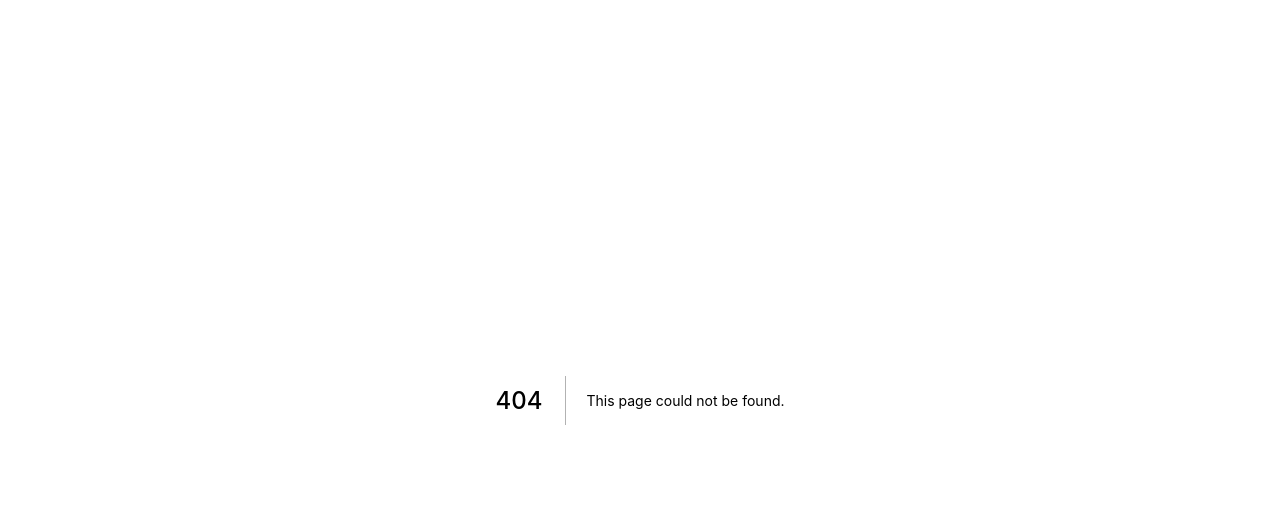
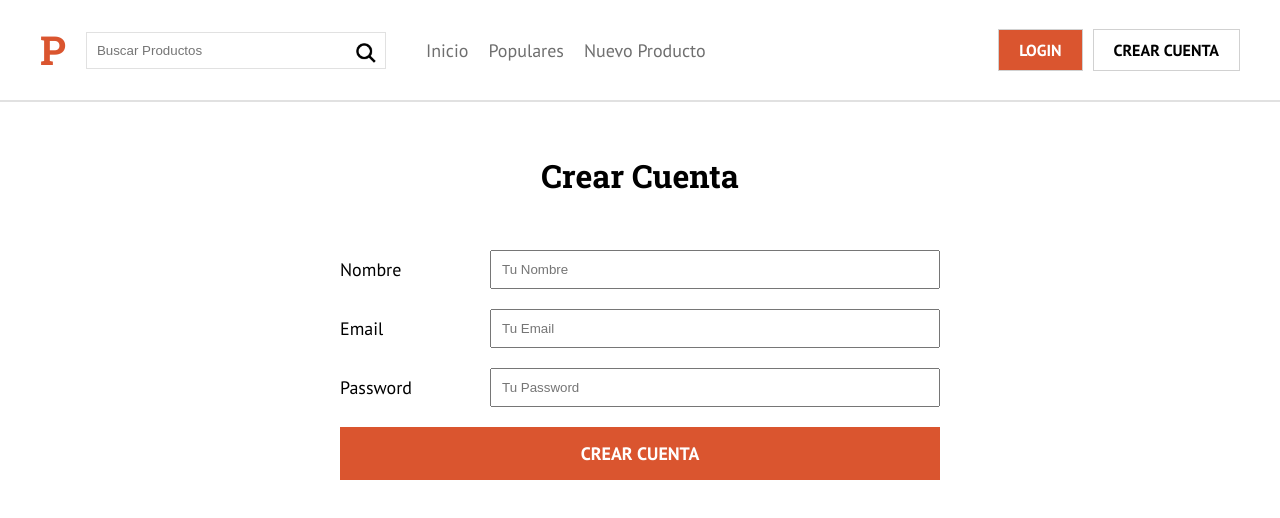
Before and after one commit to ollie87/producthuntnext, a Next.js app: page /crear-cuenta in a window 1280 px wide. Before the commit this address had no page. Shown: the top 518 px of the page. Built offline with nearby package versions, Linux system fonts and the light colour scheme.

Commit message:
feat: layout & pages created

```diff
--- a/components/layout/Header.js
+++ b/components/layout/Header.js
@@ -24,7 +24,7 @@ const Logo = styled.p`
     margin-right: 2rem;
 `
 const Header = () => {
-    const user = true
+    const user = false
     return (
         <header
             css={css`
@@ -62,10 +62,10 @@ const Header = () => {
                         </>
                     ) : (
                         <>
-                            <Link href="/" passHref>
+                            <Link href="/login" passHref>
                             <Boton bgColor="true">Login</Boton>
                             </Link>
-                            <Link href="/" passHref>
+                            <Link href="/crear-cuenta" passHref>
                                 <Boton>Crear Cuenta</Boton>
                             </Link>
                         </>
--- a/components/layout/Navegacion.js
+++ b/components/layout/Navegacion.js
@@ -20,8 +20,8 @@ const Navegacion = ()=> {
     return (
         <Nav>
             <Link href="/">Inicio</Link>
-            <Link href="/">Populares</Link>
-            <Link href="/">Nuevo Producto</Link>
+            <Link href="/populares">Populares</Link>
+            <Link href="/nuevo-producto">Nuevo Producto</Link>
         </Nav>
     )
 }
--- /dev/null
+++ b/components/ui/Forumulario.js
@@ -0,0 +1,39 @@
+import styled from '@emotion/styled'
+
+export const Formulario = styled.form`
+    max-width: 600px;
+    width: 95%;
+    margin: 5rem auto 0 auto;
+`
+export const Campo = styled.div`
+    margin-bottom: 2rem;
+    display: flex;
+    align-items: center;
+
+    label {
+        flex: 0 0 150px;
+        font-size: 1.8rem;
+    }
+
+    input {
+        flex: 1;
+        padding: 1rem;
+    }
+`
+
+export const InputSubmit = styled.input`
+    background-color: var(--naranja);
+    width: 100%;
+    padding: 1.5rem;
+    text-align: center;
+    color: #FFF;
+    font-size: 1.8rem;
+    text-transform: uppercase;
+    border: none;
+    font-family: 'PT Sans', sans-serif;
+    font-weight: 700;
+
+    &:hover {
+        cursor: pointer;
+    }
+`
--- /dev/null
+++ b/pages/crear-cuenta.js
@@ -0,0 +1,31 @@
+import React from 'react';
+import Layout from "../components/layout/Layout";
+import { Campo, Formulario, InputSubmit } from '../components/ui/Forumulario';
+import { css } from '@emotion/react'
+
+export default function CrearCuenta() {
+  return (
+    <div>
+      <Layout>
+        <>
+          <h1 css={css`text-align: center; margin-top: 5rem;`}>Crear Cuenta</h1>
+          <Formulario>
+            <Campo>
+              <label htmlFor='nombre'>Nombre</label>
+              <input type='text' id='nombre' name="nombre" placeholder="Tu Nombre" />
+            </Campo>
+            <Campo>
+              <label htmlFor='email'>Email</label>
+              <input type='email' id='email' name='email' placeholder="Tu Email" />
+            </Campo>
+            <Campo>
+              <label htmlFor='password'>Password</label>
+              <input type='password' id='password' name='password' placeholder="Tu Password" />
+            </Campo>
+            <InputSubmit type='submit' value='Crear cuenta' />
+          </Formulario>
+        </>
+      </Layout>
+    </div>
+  )
+}
```
Also changed, not shown: pages/buscar.js (added, +11 -0 lines), pages/login.js (added, +11 -0 lines), pages/nuevo-producto.js (added, +11 -0 lines), pages/populares.js (added, +11 -0 lines).
